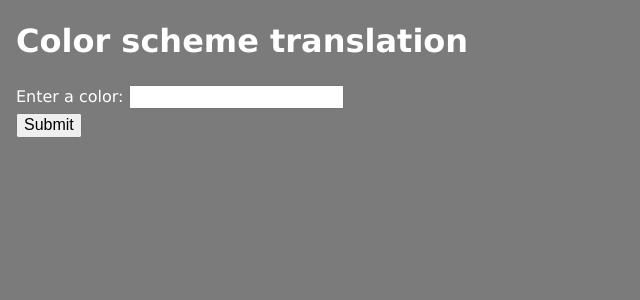
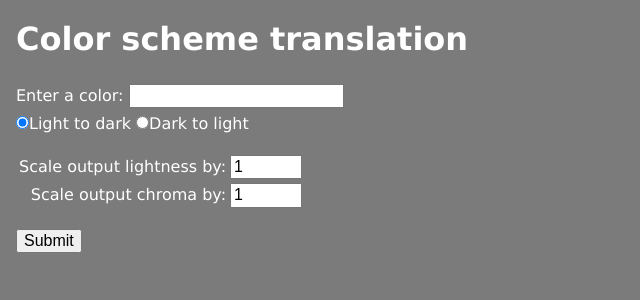
Before and after one commit to crowsonkb/color_schemer, a Flask app: page / in a window 1280 px wide. Shown: the top 300 px of the page, without its empty margins (0-640 px from the left). Run offline with Flask 2, Linux system fonts and the light colour scheme.

Commit message:
Implement basic one-color-at-a-time functionality w/o proper UI yet

```diff
--- a/app.py
+++ b/app.py
@@ -57,6 +57,14 @@ def index():
 @app.route('/result', methods=['POST'])
 def result():
     """Renders the result page."""
-    rgb_src = parse_color(flask.request.form['color'])
-    rgb_dst = cam.translate(rgb_src, [0.2]*3, [0.8]*3)
+    dark, light = [0.2]*3, [0.8]*3
+    form = flask.request.form
+    rgb_src = parse_color(form['color'])
+    J_factor, C_factor = float(form['J_factor']), float(form['C_factor'])
+    if form['direction'] == 'to_dark':
+        rgb_dst = cam.translate(rgb_src, light, dark, J_factor=J_factor, C_factor=C_factor)
+    elif form['direction'] == 'to_light':
+        rgb_dst = cam.translate(rgb_src, dark, light, J_factor=J_factor, C_factor=C_factor)
+    else:
+        raise ValueError('Translation direction not specified')
     return color_to_hex(rgb_dst)
--- a/static/main.css
+++ b/static/main.css
@@ -2,14 +2,22 @@ body {
     background-color: rgb(123, 123, 123);  /* 20% gray */
     color: rgb(255, 255, 255);
     font-family: "SF UI Text", "Lucida Grande", Helvetica, Arial, sans-serif;
-    line-height: 1.25;
+    line-height: 1.15;
 }
 
 #content {
     margin: 16px;
 }
 
-input {
-    margin-top: 2px;
-    margin-bottom: 2px;
+input[type="number"] {
+    width: 4em;
 }
+
+input[type="radio"], input[type="text"] {
+    margin-top: 4px;
+    margin-bottom: 4px;
+}
+
+td {
+    text-align: right;
+}
--- a/templates/index.html
+++ b/templates/index.html
@@ -6,5 +6,18 @@
     <h1>Color scheme translation</h1>
     <form action="result" method="post">
         Enter a color: <input type="text" name="color"><br>
-        <input type="submit" value="Submit">
+        <input type="radio" name="direction" value="to_dark" checked>Light to dark
+        <input type="radio" name="direction" value="to_light">Dark to light<br>
+        <br>
+        <table>
+            <tr>
+                <td>Scale output lightness by:
+                <td><input type="number" step="0.01" name="J_factor" value="1">
+            <tr>
+                <td>Scale output chroma by:
+                <td><input type="number" step="0.01"  name="C_factor" value="1">
+            </table>
+            <br>
+            <input type="submit" value="Submit">
+    </form>
 {% endblock %}
```
Also changed, not shown: cam.py (+5 -5 lines).
